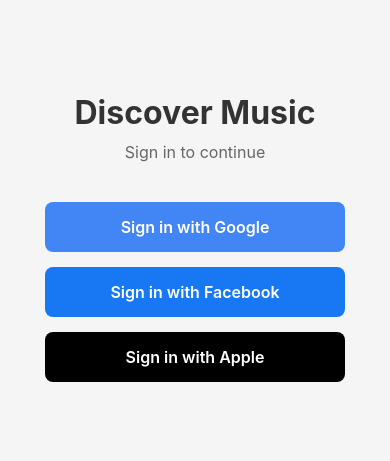
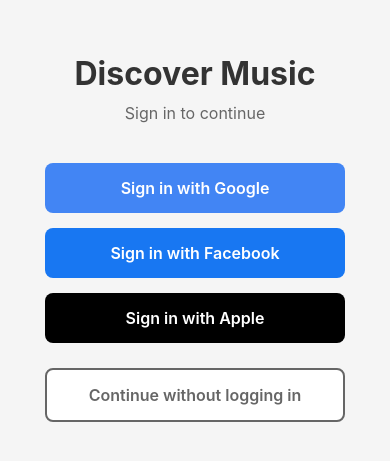
Before and after one commit to bksourabh/discover_music, a React Native app: screen / in a window 390 px wide. Shown: the part 177-638 px from the top of the page. Built offline with nearby package versions, Linux system fonts and the light colour scheme.

Commit message:
added anonymous login

```diff
--- a/App.tsx
+++ b/App.tsx
@@ -57,6 +57,16 @@
     setUser(null);
   };
 
+  const handleContinueWithoutLogin = () => {
+    // Create a guest user object
+    const guestUser: User = {
+      id: 'guest',
+      name: 'Guest',
+      provider: 'google', // Default provider, not used for guest
+    };
+    setUser(guestUser);
+  };
+
   if (loading) {
     return (
       <View style={styles.loadingContainer}>
@@ -70,7 +80,10 @@
       {user ? (
         <MainScreen user={user} onLogout={handleLogout} />
       ) : (
-        <LoginScreen onLoginSuccess={handleLoginSuccess} />
+        <LoginScreen
+          onLoginSuccess={handleLoginSuccess}
+          onContinueWithoutLogin={handleContinueWithoutLogin}
+        />
       )}
     </View>
   );
--- a/src/components/LoginScreen.tsx
+++ b/src/components/LoginScreen.tsx
@@ -26,9 +26,10 @@
 
 interface LoginScreenProps {
   onLoginSuccess: (user: User) => void;
+  onContinueWithoutLogin?: () => void;
 }
 
-const LoginScreen: React.FC<LoginScreenProps> = ({onLoginSuccess}) => {
+const LoginScreen: React.FC<LoginScreenProps> = ({onLoginSuccess, onContinueWithoutLogin}) => {
   const [loading, setLoading] = useState<string | null>(null);
 
   const handleGoogleSignIn = async () => {
@@ -116,6 +117,15 @@
           <Text style={styles.buttonText}>Sign in with Apple</Text>
         )}
       </TouchableOpacity>
+
+      {onContinueWithoutLogin && (
+        <TouchableOpacity
+          style={[styles.button, styles.guestButton]}
+          onPress={onContinueWithoutLogin}
+          disabled={loading !== null}>
+          <Text style={styles.guestButtonText}>Continue without logging in</Text>
+        </TouchableOpacity>
+      )}
     </View>
   );
 };
@@ -158,8 +168,19 @@
   appleButton: {
     backgroundColor: '#000',
   },
+  guestButton: {
+    backgroundColor: '#fff',
+    borderWidth: 2,
+    borderColor: '#666',
+    marginTop: 10,
+  },
   buttonText: {
     color: '#fff',
+    fontSize: 16,
+    fontWeight: '600',
+  },
+  guestButtonText: {
+    color: '#666',
     fontSize: 16,
     fontWeight: '600',
   },
```
Also changed, not shown: 1 other file (tests, documents, lock files or other folders).
